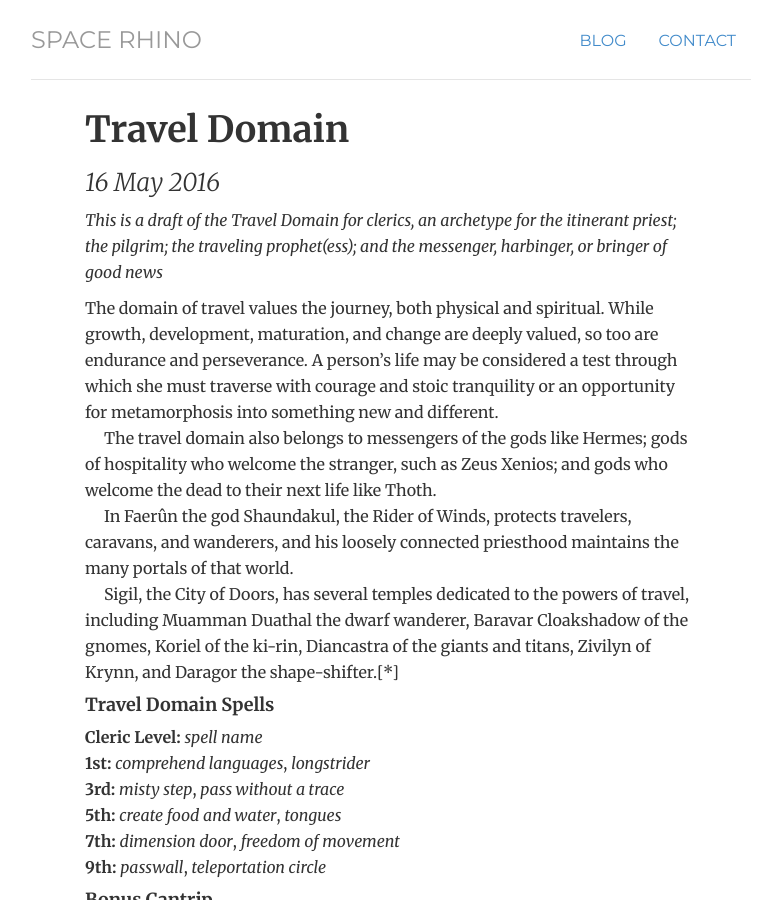
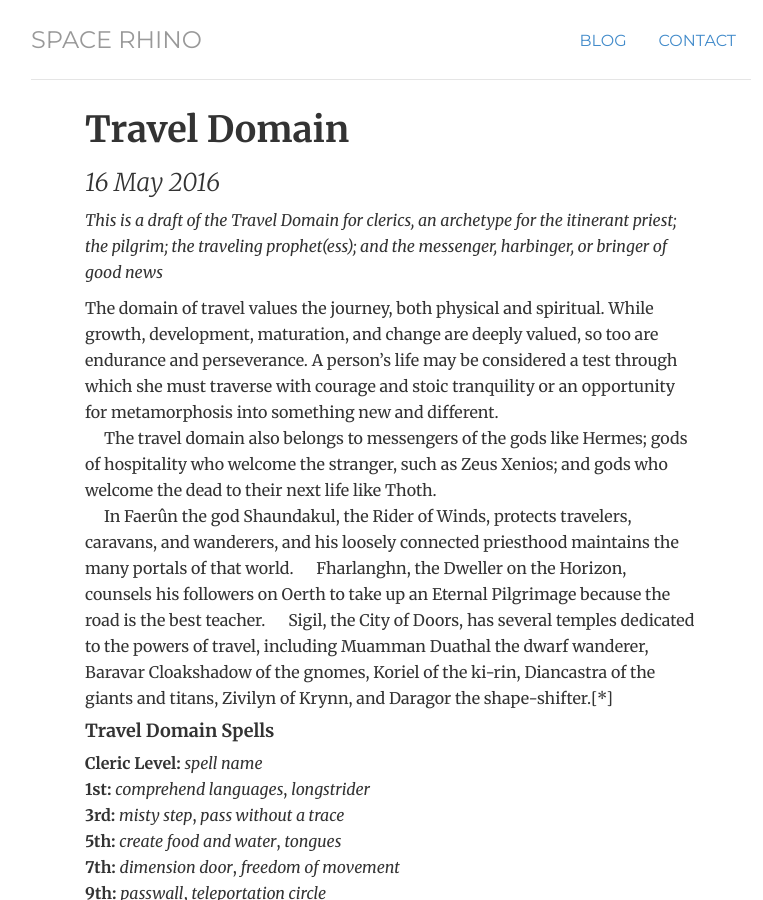
Before and after one commit to 1morespacerhino/1morespacerhino.github.io, a Jekyll site: the page built from _posts/2016-05-16-Travel-Domain.md, in a window 1280 px wide and 900 px high. Shown: the whole window, without its empty margins (249-1012 px from the left). Built offline with Jekyll 4.4.1, drawn with Linux system fonts in a browser that asks for light colours; some of the changed text lies outside the part shown.

Commit message:
Added deity

```diff
--- a/_posts/2016-05-16-Travel-Domain.md
+++ b/_posts/2016-05-16-Travel-Domain.md
@@ -8,6 +8,7 @@ title: Travel Domain
 The domain of travel values the journey, both physical and spiritual. While growth, development, maturation, and change are deeply valued, so too are endurance and perseverance. A person's life may be considered a test through which she must traverse with courage and stoic tranquility or an opportunity for metamorphosis into something new and different.
 &nbsp;&nbsp;&nbsp;&nbsp;&nbsp;The travel domain also belongs to messengers of the gods like Hermes; gods of hospitality who welcome the stranger, such as Zeus Xenios; and gods who welcome the dead to their next life like Thoth.
 &nbsp;&nbsp;&nbsp;&nbsp;&nbsp;In Faerûn the god Shaundakul, the Rider of Winds, protects travelers, caravans, and wanderers, and his loosely connected priesthood maintains the many portals of that world.
+&nbsp;&nbsp;&nbsp;&nbsp;&nbsp;Fharlanghn, the Dweller on the Horizon, counsels his followers on Oerth to take up an Eternal Pilgrimage because the road is the best teacher.
 &nbsp;&nbsp;&nbsp;&nbsp;&nbsp;Sigil, the City of Doors, has several temples dedicated to the powers of travel, including Muamman Duathal the dwarf wanderer, Baravar Cloakshadow of the gnomes, Koriel of the ki-rin, Diancastra of the giants and titans, Zivilyn of Krynn, and Daragor the shape-shifter.\[\*\]
 
 #### Travel Domain Spells ####
@@ -52,8 +53,9 @@ At 17th level, you can use an action to become a divine conduit. You transport y
 
 **Art:** John Singer Sargent's *Atlas and the Hesperides* (ca. 1922 and ca. 1925), available at the [Wikimedia Commons][3].
 
-**Feedback:** Thanks to Velox Sol (from my monthly D&D group) for valuable feedback.
+**Feedback:** Thanks to Velox Sol (from my monthly D&D group) for valuable feedback. Thanks also to [Rob Bush][4] for reminding me of *Greyhawk*'s Fharlanghn.
 
 [1]:http://www.dmsguild.com/product/145542/Elemental-Evil-Players-Companion-5e
 [2]:http://www.dmsguild.com/product/17274/In-the-Cage-A-Guide-to-Sigil-2e
 [3]:https://commons.wikimedia.org/wiki/File:John_Singer_Sargent_-_Atlas_and_the_Hesperides,_1922-1925.jpg
+[4]:https://plus.google.com/+RobBush
```
